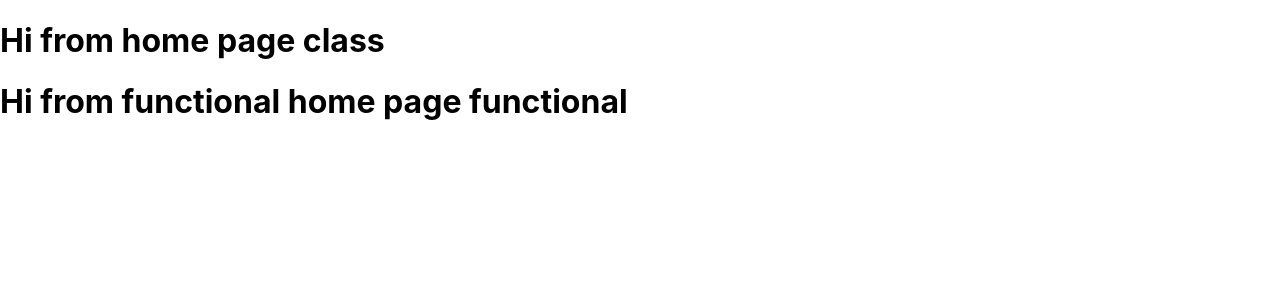
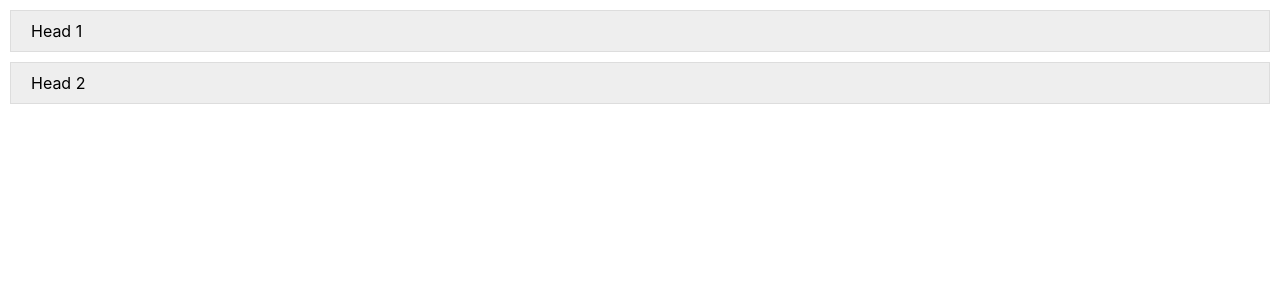
Before and after one commit to ajittupe2548/react-practice, a React (Create React App) app: page / in a window 1280 px wide. Shown: the top 300 px of the page. Built offline with nearby package versions, Linux system fonts and the light colour scheme.

Commit message:
Added : jQuery integration

```diff
--- a/package.json
+++ b/package.json
@@ -6,6 +6,7 @@
     "@testing-library/jest-dom": "^5.14.1",
     "@testing-library/react": "^11.2.7",
     "@testing-library/user-event": "^12.8.3",
+    "jquery": "^3.6.0",
     "react": "^17.0.2",
     "react-dom": "^17.0.2",
     "react-scripts": "4.0.3",
--- a/src/App.js
+++ b/src/App.js
@@ -1,12 +1,10 @@
 import './App.css';
 import CHome from './Components/CHome';
-import FHome from './Components/FHome';
 
 function App() {
   return (
     <div className="App">
       <CHome/>
-      <FHome/>
     </div>
   );
 }
--- /dev/null
+++ b/src/Components/Accordion.js
@@ -0,0 +1,33 @@
+import React from 'react';
+import $ from 'jquery';
+
+class Accordion extends React.Component {
+    constructor(props) {
+        super(props)
+        this._handleClick = this._handleClick.bind(this);
+    }
+
+    componentDidMount() {
+        this._handleClick();
+    }
+
+    _handleClick() {
+        const acc = $(".accor");
+        for (let i = 0; i < acc.length; i++) {
+            let a = acc[i];
+            a.onclick = () => a.classList.toggle("active");
+        }
+    }
+
+    render() {
+        return (
+            <div
+                ref={a => this._acc = a}
+                onClick={this._handleClick}>
+                {this.props.children}
+            </div>
+        );
+    }
+}
+
+export default Accordion;
--- a/src/Components/CHome.js
+++ b/src/Components/CHome.js
@@ -1,10 +1,24 @@
-import React, { Component } from 'react'
+import React, { Component } from 'react';
+import Accordion from './Accordion';
 
 class CHome extends Component {
     render() {
         return (
             <div>
-                <h1 className="heading">Hi from home page class</h1>
+                <Accordion onChange={value => console.log(value)}>
+                    <div className="accor">
+                        <div className="head">Head 1</div>
+                        <div className="body">
+                            Lorem ipsum dolor sit amet, consectetur adipisicing elit, sed do eiusmod tempor incididunt ut labore et dolore magna aliqua. Ut enim ad minim veniam, quis nostrud exercitation ullamco laboris nisi ut aliquip ex ea commodo consequat.
+                        </div>
+                    </div>
+                    <div className="accor">
+                        <div className="head">Head 2</div>
+                        <div className="body">
+                            Lorem ipsum dolor sit amet, consectetur adipisicing elit, sed do eiusmod tempor incididunt ut labore et dolore magna aliqua. Ut enim ad minim veniam, quis nostrud exercitation ullamco laboris nisi ut aliquip ex ea commodo consequat.
+                        </div>
+                    </div>
+                </Accordion>
             </div>
         )
     }
--- a/src/index.css
+++ b/src/index.css
@@ -13,3 +13,38 @@ code {
   font-family: source-code-pro, Menlo, Monaco, Consolas, 'Courier New',
     monospace;
 }
+
+h1 {
+  margin: 0px;
+  padding: 10px;
+  color: #333;
+  font-size: 26px;
+  background: #ddd;
+  border-bottom: 1px solid #ccc;
+}
+
+.accor {
+  margin: 10px;
+  border: 1px solid #ddd;
+  transition: 0.4s;
+}
+
+.head {
+  background: #eee;
+  padding: 10px 20px;
+  cursor: pointer;
+}
+
+.body {
+  background: #fafafa;
+  padding: 0 20px;
+  max-height: 0;
+  overflow: hidden;
+  transition: 200ms ease-in-out;
+}
+
+.accor.active > .body {
+
+  padding: 10px 20px;
+  max-height: 600px;
+}
```
Also changed, not shown: 1 other file (tests, documents, lock files or other folders).
